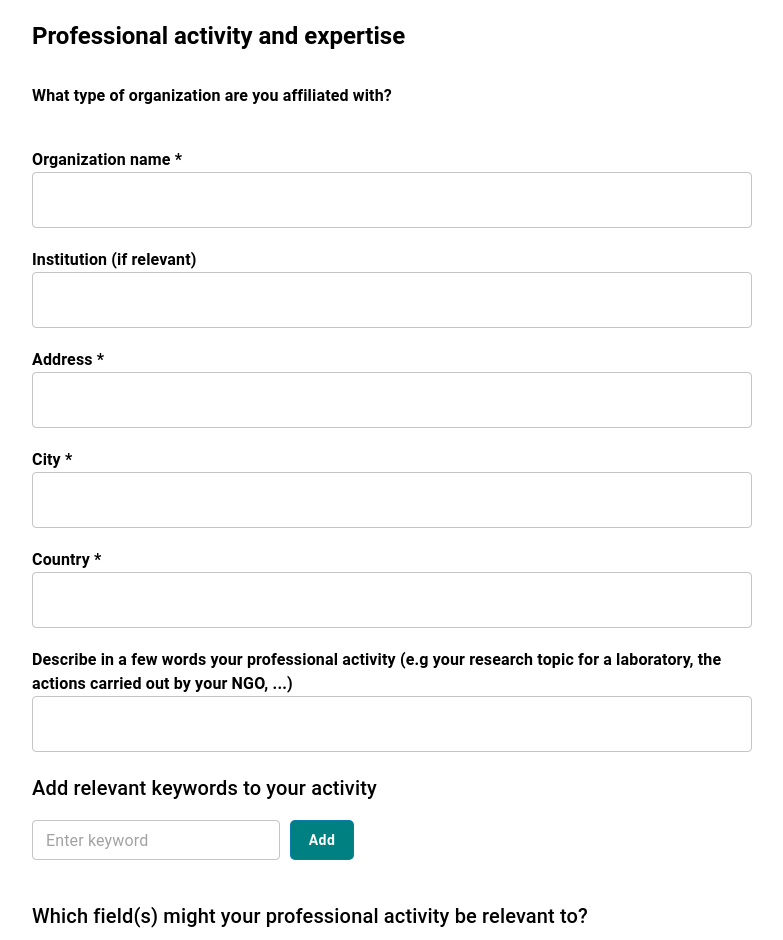
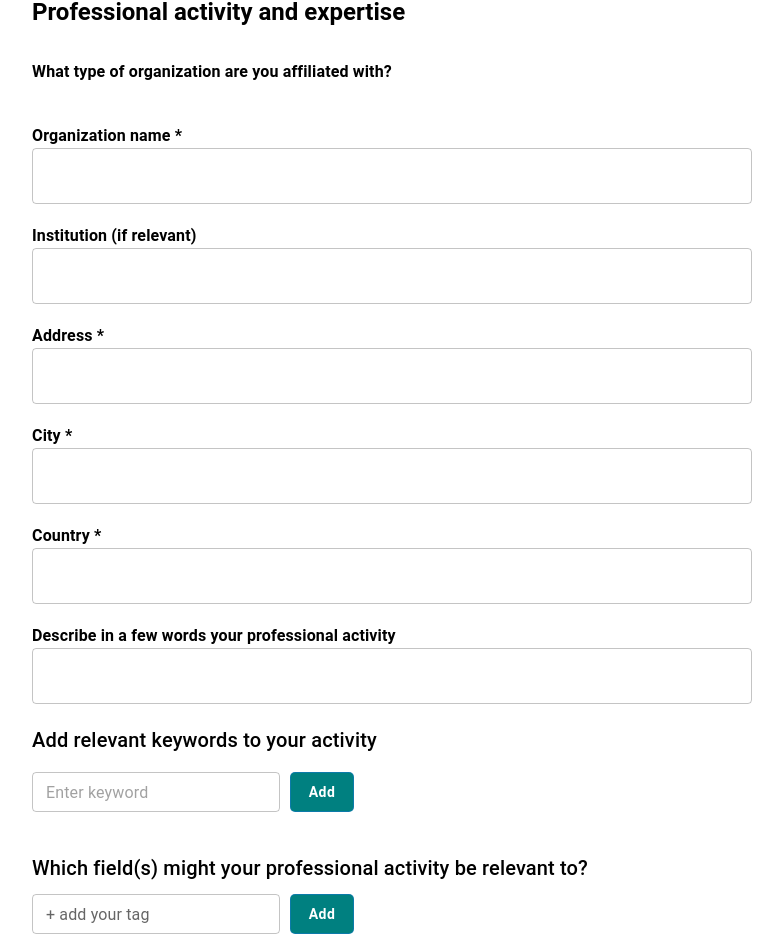
Before and after one commit to Road2genius/SciBlue, a React (Vite) app in the folder web/: page /signup in a window 1280 px wide. Shown: the part 679-1619 px from the top of the page, without its empty margins (48-831 px from the left). Built offline with nearby package versions, Linux system fonts and the light colour scheme.

Commit message:
chore: refacto textfields

```diff
--- /dev/null
+++ b/web/src/components/CustomTextField/CustomTextField.tsx
@@ -0,0 +1,37 @@
+import { TextField, Typography } from "@mui/material";
+import React from "react";
+
+interface TextFieldProps {
+  label: string;
+  placeholder: string;
+  type: string;
+  value: string;
+  onChange: (e: React.ChangeEvent<HTMLInputElement>) => void;
+  required?: boolean;
+}
+
+const CustomTextField: React.FC<TextFieldProps> = ({
+  label,
+  placeholder,
+  type,
+  value,
+  onChange,
+  required = false,
+}) => (
+  <>
+    <Typography variant="body1" fontWeight={600}>
+      {label} {required && "*"}
+    </Typography>
+    <TextField
+      fullWidth
+      placeholder={placeholder}
+      type={type}
+      variant="outlined"
+      value={value}
+      onChange={onChange}
+      sx={{ marginBottom: "20px" }}
+    />
+  </>
+);
+
+export default CustomTextField;
--- /dev/null
+++ b/web/src/components/CustomTextField/getTextFieldsConfig.ts
@@ -0,0 +1,82 @@
+import { User } from "../../../../shared-types/userData";
+
+export const getTextFieldsConfig = (user: User) => [
+  {
+    label: "First name",
+    placeholder: "Enter first name",
+    type: "text",
+    value: user.firstName,
+    field: "firstName",
+    required: true,
+  },
+  {
+    label: "Last name",
+    placeholder: "Enter last name",
+    type: "text",
+    value: user.lastName,
+    field: "lastName",
+    required: true,
+  },
+  {
+    label: "Mail address",
+    placeholder: "Enter mail address",
+    type: "email",
+    value: user.email,
+    field: "email",
+    required: true,
+  },
+  {
+    label: "Password",
+    placeholder: "Enter password",
+    type: "password",
+    value: user.password,
+    field: "password",
+    required: true,
+  },
+  {
+    label: "Organization name",
+    placeholder: "",
+    type: "text",
+    value: user.organizationName,
+    field: "organizationName",
+    required: true,
+  },
+  {
+    label: "Institution (if relevant)",
+    placeholder: "",
+    type: "text",
+    value: user.institution,
+    field: "institution",
+  },
+  {
+    label: "Address",
+    placeholder: "",
+    type: "text",
+    value: user.address,
+    field: "address",
+    required: true,
+  },
+  {
+    label: "City",
+    placeholder: "",
+    type: "text",
+    value: user.city,
+    field: "city",
+    required: true,
+  },
+  {
+    label: "Country",
+    placeholder: "",
+    type: "text",
+    value: user.country,
+    field: "country",
+    required: true,
+  },
+  {
+    label: "Describe in a few words your professional activity",
+    placeholder: "",
+    type: "text",
+    value: user.description,
+    field: "description",
+  },
+];
--- a/web/src/pages/Signup.tsx
+++ b/web/src/pages/Signup.tsx
@@ -1,11 +1,4 @@
-import {
-  Box,
-  Button,
-  Chip,
-  Divider,
-  TextField,
-  Typography,
-} from "@mui/material";
+import { Box, Button, Chip, Divider, Typography } from "@mui/material";
 import { makeStyles } from "@mui/styles";
 import React from "react";
 import {
@@ -16,6 +9,8 @@ import {
   TypeOfCollaboration,
   TypeOfOrganization,
 } from "../../../shared-types/user";
+import CustomTextField from "../components/CustomTextField/CustomTextField";
+import { getTextFieldsConfig } from "../components/CustomTextField/getTextFieldsConfig";
 import KeywordInput from "../components/KeywordInput/KeywordInput";
 import TagInput from "../components/TagInput/TagInput";
 import useSignupForm from "../hooks/useSignupForm";
@@ -23,6 +18,7 @@ import useSignupForm from "../hooks/useSignupForm";
 const Signup: React.FC = () => {
   const classes = useStyles();
   const { user, handleChange, handleNestedChange } = useSignupForm();
+  const textFields = getTextFieldsConfig(user);
 
   return (
     <>
@@ -39,59 +35,21 @@ const Signup: React.FC = () => {
           General information
         </Typography>
 
-        <Typography variant="body1" fontWeight={600}>
-          First name *
-        </Typography>
-        <TextField
-          fullWidth
-          placeholder="Enter first name"
-          variant="outlined"
-          type="text"
-          value={user.firstName}
-          onChange={(e) => handleChange("firstName", e.target.value)}
-          sx={{ marginBottom: "20px" }}
-        />
+        {textFields.slice(0, 4).map((field, index) => (
+          <CustomTextField
+            key={index}
+            label={field.label}
+            placeholder={field.placeholder}
+            type={field.type}
+            value={field.value}
+            onChange={(e) =>
+              handleChange(field.field as keyof typeof user, e.target.value)
+            }
+            required={field.required}
+          />
+        ))}
 
-        <Typography variant="body1" fontWeight={600}>
-          Last name *
-        </Typography>
-        <TextField
-          fullWidth
-          placeholder="Enter last name"
-          type="text"
-          variant="outlined"
-          value={user.lastName}
-          onChange={(e) => handleChange("lastName", e.target.value)}
-          sx={{ marginBottom: "20px" }}
-        />
-
-        <Typography variant="body1" fontWeight={600}>
-          Mail address *
-        </Typography>
-        <TextField
-          fullWidth
-          placeholder="Enter mail address"
-          type="email"
-          variant="outlined"
-          value={user.email}
-          onChange={(e) => handleChange("email", e.target.value)}
-          sx={{ marginBottom: "20px" }}
-        />
-
-        <Typography variant="body1" fontWeight={600}>
-          Password *
-        </Typography>
-        <TextField
-          fullWidth
-          placeholder="Enter password"
-          type="password"
-          variant="outlined"
-          value={user.password}
-          onChange={(e) => handleChange("password", e.target.value)}
-          sx={{ marginBottom: "20px" }}
-        />
-
-        <Typography variant="h5" fontWeight={600} mt={4}>
+        <Typography variant="h5" fontWeight={600} mt={1}>
           Professional activity and expertise
         </Typography>
 
@@ -132,78 +90,19 @@ const Signup: React.FC = () => {
           ))}
         </Box>
 
-        <Typography variant="body1" fontWeight={600}>
-          Organization name *
-        </Typography>
-        <TextField
-          fullWidth
-          type="text"
-          variant="outlined"
-          value={user.organizationName}
-          onChange={(e) => handleChange("organizationName", e.target.value)}
-          sx={{ marginBottom: "20px" }}
-        />
-
-        <Typography variant="body1" fontWeight={600}>
-          Institution (if relevant)
-        </Typography>
-        <TextField
-          fullWidth
-          type="text"
-          variant="outlined"
-          value={user.institution}
-          onChange={(e) => handleChange("institution", e.target.value)}
-          sx={{ marginBottom: "20px" }}
-        />
-
-        <Typography variant="body1" fontWeight={600}>
-          Address *
-        </Typography>
-        <TextField
-          fullWidth
-          type="text"
-          variant="outlined"
-          value={user.address}
-          onChange={(e) => handleChange("address", e.target.value)}
-          sx={{ marginBottom: "20px" }}
-        />
-
-        <Typography variant="body1" fontWeight={600}>
-          City *
-        </Typography>
-        <TextField
-          fullWidth
-          type="text"
-          variant="outlined"
-          value={user.city}
-          onChange={(e) => handleChange("city", e.target.value)}
-          sx={{ marginBottom: "20px" }}
-        />
-
-        <Typography variant="body1" fontWeight={600}>
-          Country *
-        </Typography>
-        <TextField
-          fullWidth
-          type="text"
-          variant="outlined"
-          value={user.country}
-          onChange={(e) => handleChange("country", e.target.value)}
-          sx={{ marginBottom: "20px" }}
-        />
-
-        <Typography variant="body1" fontWeight={600}>
-          Describe in a few words your professional activity (e.g your research
-          topic for a laboratory, the actions carried out by your NGO, ...)
-        </Typography>
-        <TextField
-          fullWidth
-          type="text"
-          variant="outlined"
-          value={user.description}
-          onChange={(e) => handleChange("description", e.target.value)}
-          sx={{ marginBottom: "20px" }}
-        />
+        {textFields.slice(4).map((field, index) => (
+          <CustomTextField
+            key={index + 4}
+            label={field.label}
+            placeholder={field.placeholder}
+            type={field.type}
+            value={field.value}
+            onChange={(e) =>
+              handleChange(field.field as keyof typeof user, e.target.value)
+            }
+            required={field.required}
+          />
+        ))}
 
         <KeywordInput
           keywords={user.keywordsActivity}
```
